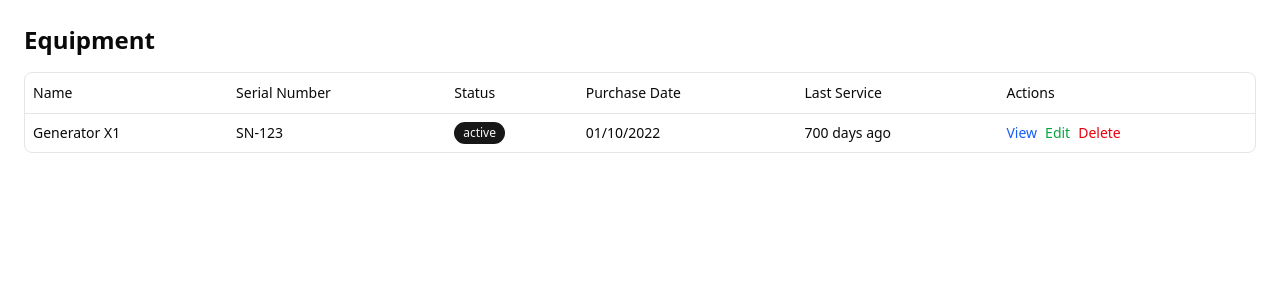
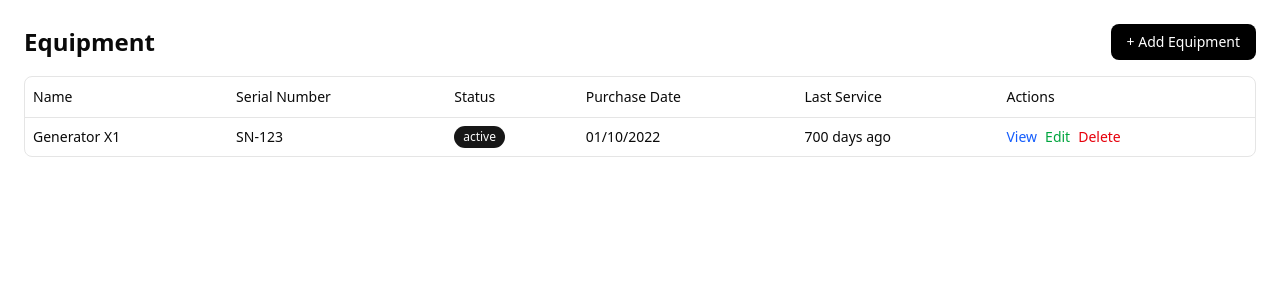
Before and after one commit to EduardoVisconti/equipment-dashboard, a Next.js app: page /equipment in a window 1280 px wide. Shown: the top 300 px of the page. Built offline with nearby package versions, Linux system fonts and the light colour scheme.

Commit message:
feat: add create equipment button to list page

```diff
--- a/src/app/equipment/page.tsx
+++ b/src/app/equipment/page.tsx
@@ -3,6 +3,7 @@
 import { EquipmentTable } from "@/components/equipment/EquipmentTable"; //importa a tabela
 import { equipmentColumns } from "@/components/equipment/columns";
 import { useEquipmentList } from "@/hooks/useEquipmentQueries"; //importa os hooks p buscar os dados
+import Link from "next/link";
 
 export default function EquipmentPage() {
   const { data, isLoading, isError } = useEquipmentList();
@@ -16,13 +17,21 @@ export default function EquipmentPage() {
   }
 
   return (
-    <div className="p-6">
-      <h1 className="text-2xl font-semibold mb-4">Equipment</h1>
+    <div className="p-6 space-y-4">
 
-      <EquipmentTable
-        columns={equipmentColumns}
-        data={data ?? []}
-      />
+      <div className="flex items-center justify-between">
+        <h1 className="text-2xl font-semibold">Equipment</h1>
+
+        <Link
+          href="/equipment/new"
+          className="inline-flex items-center rounded-md bg-black px-4 py-2 text-sm font-medium text-white hover:bg-black/90"
+        >
+          + Add Equipment
+        </Link>
+      </div>
+
+      {/* TABELA */}
+      <EquipmentTable columns={equipmentColumns} data={data ?? []} />
     </div>
   );
 }
```
